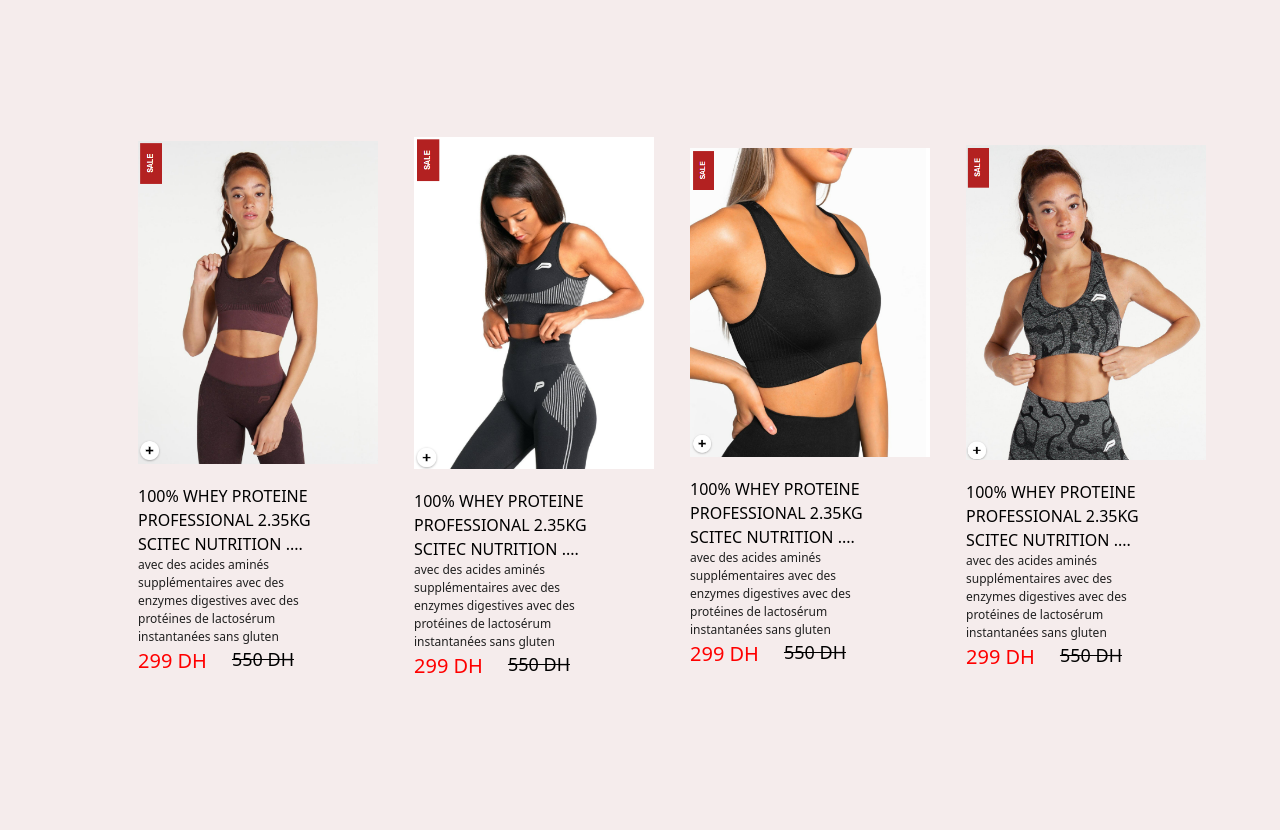
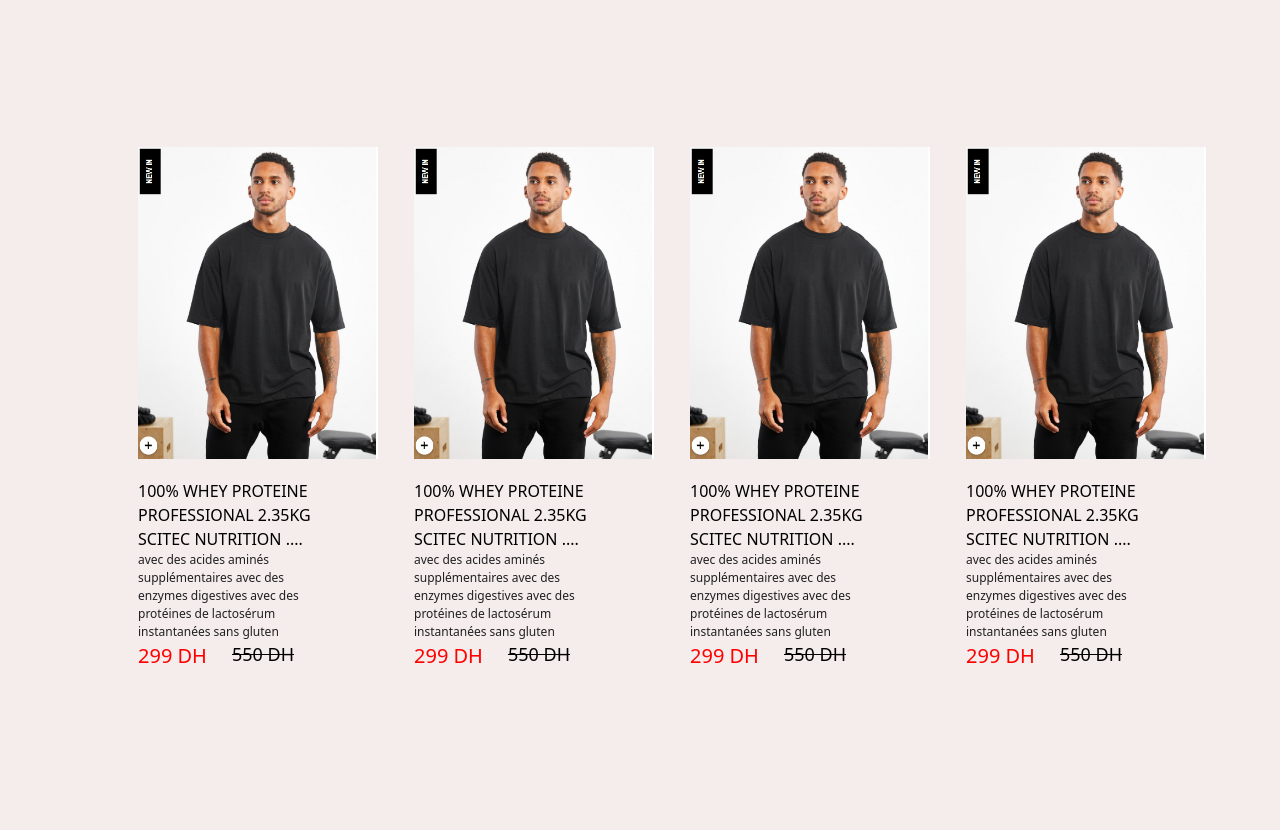
Before and after one commit to Youcode-Classe-E-2023-2024/The-0661_startup, a plain HTML site: page desc-clothesM.html in a window 1280 px wide. Shown: the part 1600-2430 px from the top of the page. Drawn offline with nearby package versions, Linux system fonts and the light colour scheme.

Commit message:
Update desc-clothesM.html

```diff
--- a/desc-clothesM.html
+++ b/desc-clothesM.html
@@ -64,7 +64,7 @@
         <div class="autres">
             <div class="autre">
                 <div class="autre-thumb">
-                    <img src="pictures/photo/Capture d'écran 2023-10-28 102515.png" alt="">
+                    <img src="pictures/photo/Capture d'écran 2023-10-29 203322.png" alt="">
                 </div>
 
                 <div class="autre-descirption">
@@ -79,7 +79,7 @@
             </div>
                 <div class="autre">
                     <div class="autre-thumb">
-                        <img src="pictures/photo/Capture d'écran 2023-10-28 101040.png" alt="">
+                        <img src="pictures/photo/Capture d'écran 2023-10-29 203322.png" alt="">
                     </div>
 
                     <div class="autre-descirption">
@@ -94,7 +94,7 @@
                     </div>
                     <div class="autre">
                         <div class="autre-thumb">
-                            <img src="pictures/photo/Capture d'écran 2023-10-28 102357.png" alt="">
+                            <img src="pictures/photo/Capture d'écran 2023-10-29 203322.png" alt="">
                         </div>
 
                         <div class="autre-descirption">
@@ -109,7 +109,7 @@
                     </div>
                     <div class="autre">
                       <div class="autre-thumb">
-                          <img src="pictures/photo/Capture d'écran 2023-10-28 101002.png" alt="">
+                        <img src="pictures/photo/Capture d'écran 2023-10-29 203322.png" alt="">
                       </div>
 
                       <div class="autre-descirption">
```
